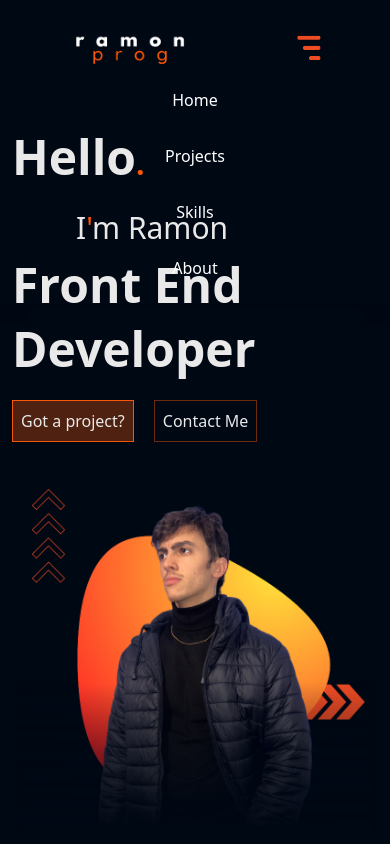
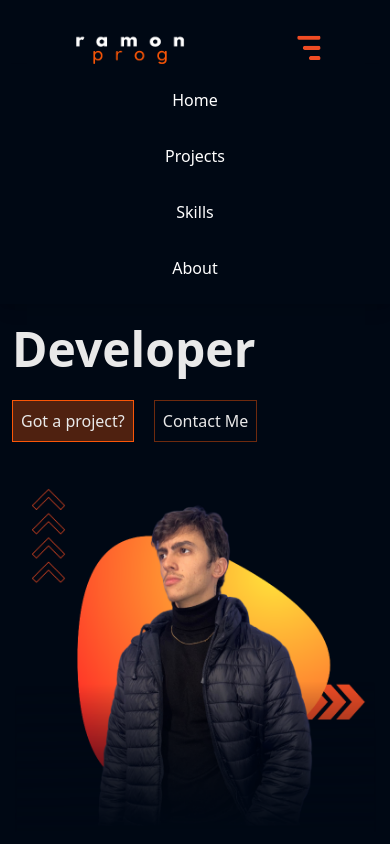
Before and after one commit to ramoncode-exe/my-dev-portfolio, a React (Vite) app: page / in a window 390 px wide. Both pictures are taken after a click on the picture 308 px from the left and 48 px from the top of the page. Shown: the top 844 px of the page. Built offline with nearby package versions, Linux system fonts and the light colour scheme.

Commit message:
More Updates

```diff
--- a/src/components/Header.jsx
+++ b/src/components/Header.jsx
@@ -54,7 +54,7 @@ function Header() {
           initial={{ y: -20, opacity: 0 }}
           animate={{ y: 0, opacity: 1 }}
           transition={{ duration: 0.3 }}
-          className="absolute top-16 left-0 w-full bg-[##000814] flex flex-col items-center gap-4 p-4 lg:hidden shadow-lg z-10"
+          className="absolute top-16 left-0 w-full bg-[#000814] flex flex-col items-center gap-4 p-4 lg:hidden shadow-lg z-10"
         >
           {["home", "projects", "skills", "about"].map((section, idx) => (
             <a href={`#${section}`} key={idx} onClick={() => setIsOpen(false)}>
```
